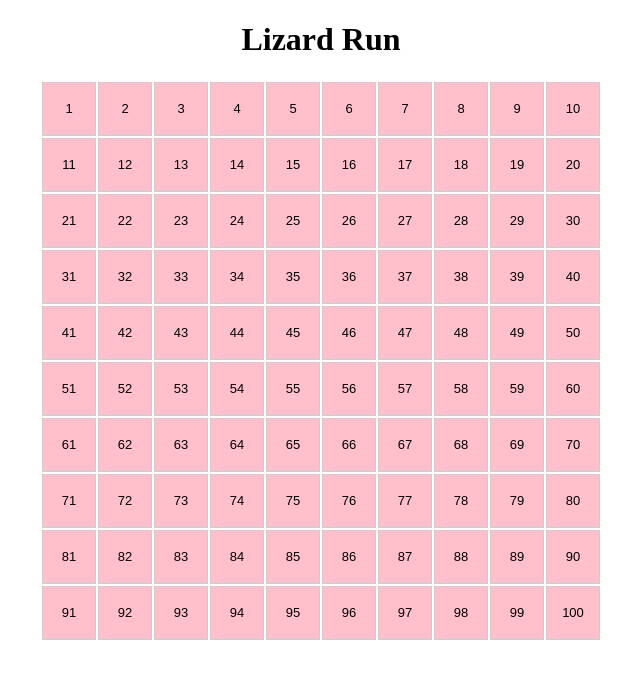
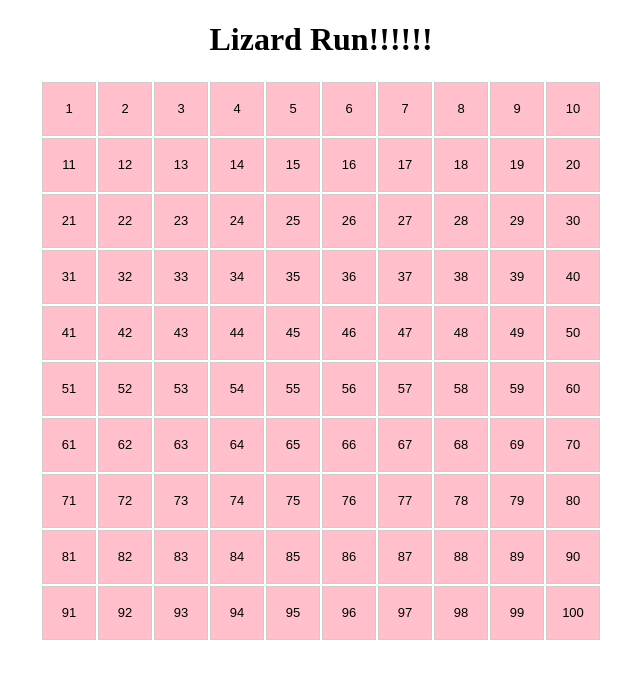
Before and after one commit to Jumee-LDN/wdi-project-one, a plain HTML site: page index.html in a window 1280 px wide. Shown: the whole page, without its empty margins (319-959 px from the left). Drawn offline with nearby package versions, Linux system fonts and the light colour scheme.

Commit message:
Added code for deployment test

```diff
--- a/index.html
+++ b/index.html
@@ -6,7 +6,7 @@
     <link rel="stylesheet" href="css/style.css">
   </head>
   <body>
-    <h1>Lizard Run</h1>
+    <h1>Lizard Run!!!!!!</h1>
 
     <script src="https://cdnjs.cloudflare.com/ajax/libs/jquery/3.1.1/jquery.min.js" charset="utf-8"></script>
     <script src="js/script.js" charset="utf-8"></script>
```
